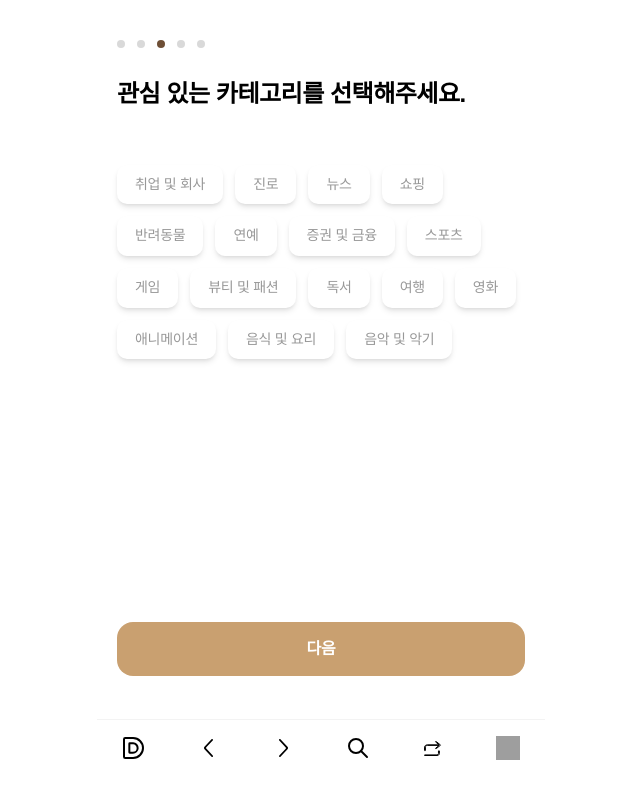
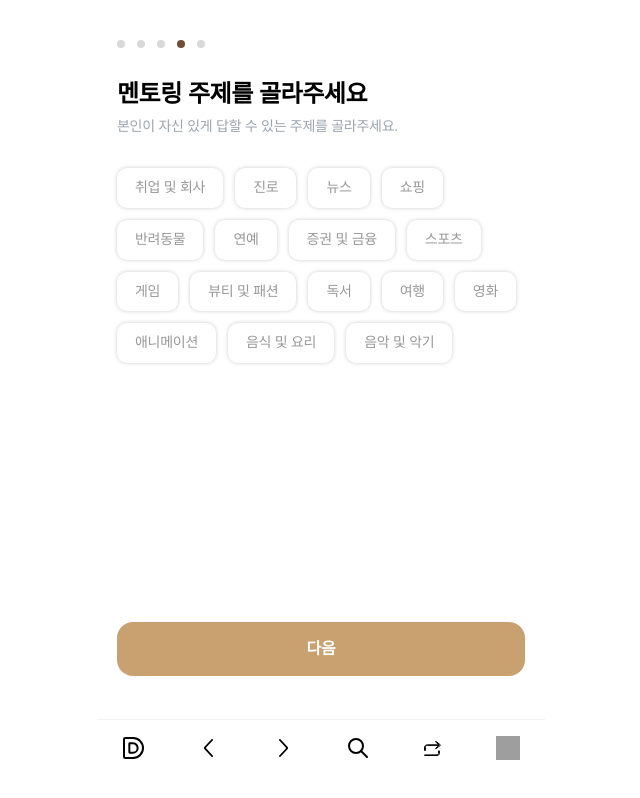
Before and after one commit to LatteChat/Latte-Frontend, a Next.js app: page /latte-chat/user/onboarding/category in a window 1280 px wide. Shown: the whole page, without its empty margins (319-959 px from the left). Built offline with nearby package versions, Linux system fonts and the light colour scheme; grey boxes are pictures that could not be loaded; a web font is replaced by a local one.

Commit message:
refactor: 유저 정보 수집 카테고리 페이지 인증 여부 제거

```diff
--- a/src/app/latte-chat/user/onboarding/category/page.tsx
+++ b/src/app/latte-chat/user/onboarding/category/page.tsx
@@ -6,35 +6,32 @@ import StepTitle from '@/features/user/onboarding/components/StepTitle'
 import { useSignupStore } from '@/features/user/stores/signupStore'
 import { CATEGORIES } from '@/shared/types/Type'
 import { useRouter } from 'next/navigation'
+import { useState } from 'react'
 
 export default function UserOnBoardingCategoryPage() {
   const router = useRouter()
-  const memberType = useSignupStore((state) => state.memberType)
   const categoryList = useSignupStore((state) => state.categoryList)
   const setCategoryList = useSignupStore((state) => state.setCategoryList)
+  const [isAvailable, setIsAvailable] = useState(true)
 
   const handleClickNextButton = () => {
     if (categoryList.length <= 0) {
-      alert('카테고리를 한 개 이상 선택해주세요')
+      setIsAvailable(false)
       return
     }
 
-    const hasAuthenticatedCategory = categoryList.some(
-      (category) => category === 'CAREER' || category === 'EDUCATION'
-    )
-
-    if (hasAuthenticatedCategory && memberType === 'SENIOR') {
-      router.push(`/latte-chat/user/onboarding/experience`)
-    } else {
-      router.push(`/latte-chat/user/onboarding/agreements`)
-    }
+    router.push(`/latte-chat/user/onboarding/introduce`)
   }
 
   return (
-    <main className="relative flex h-auto min-h-main flex-1 flex-col space-y-14 bg-white px-5 py-10 pb-32">
-      <StepTitle title={`관심 있는 카테고리를 선택해주세요.`} activeIndex={2} />
+    <main className="relative flex h-auto min-h-main flex-1 flex-col space-y-8 bg-white px-5 py-10 pb-32">
+      <StepTitle
+        title={`멘토링 주제를 골라주세요`}
+        intro="본인이 자신 있게 답할 수 있는 주제를 골라주세요."
+        activeIndex={3}
+      />
 
-      <div className="flex flex-col gap-5">
+      <div className="flex flex-col gap-1.5">
         <div className="flex flex-wrap gap-3">
           {CATEGORIES.map((category) => {
             const isSelected = categoryList.some(
@@ -52,10 +49,8 @@ export default function UserOnBoardingCategoryPage() {
             )
           })}
         </div>
-        {memberType === 'SENIOR' && (
-          <p className="b6 text-gray-5">
-            * 인증 마크가 붙은 건 간단한 인증이 필요합니다.
-          </p>
+        {!isAvailable && (
+          <span className="b9 text-secondary-red">* 선택이 필요합니다</span>
         )}
       </div>
 
--- a/src/features/user/onboarding/components/CategoryTag/index.tsx
+++ b/src/features/user/onboarding/components/CategoryTag/index.tsx
@@ -1,4 +1,3 @@
-import { useSignupStore } from '@/features/user/stores/signupStore'
 import clsx from 'clsx'
 
 type CategoryTagProps = {
@@ -7,33 +6,21 @@ type CategoryTagProps = {
   onClick?: () => void
 }
 
-const LOCK_CATEGORY = ['취업 및 회사', '진로']
-
 export default function CategoryTag({
   label,
   isSelected,
   onClick,
 }: CategoryTagProps) {
-  const memberType = useSignupStore((state) => state.memberType)
-  const isLockCategory = LOCK_CATEGORY.some((lock) => lock === label)
-
   return (
     <div className="relative">
-      {memberType === 'SENIOR' && isLockCategory && (
-        <div className="pointer-events-none absolute -top-4 left-1 inline-block">
-          <span className="b9 relative inline-block rounded bg-red-500 px-1 py-[2px] text-white after:absolute after:left-1 after:top-[calc(100%-1px)] after:border-x-[3px] after:border-t-4 after:border-x-transparent after:border-t-red-500 after:content-['']">
-            인증
-          </span>
-        </div>
-      )}
       <button
         type="button"
         onClick={onClick}
         className={clsx(
-          'flex items-center rounded-10 border-2 px-4 py-2 shadow-md transition-colors',
+          'flex items-center rounded-10 border-2 px-4 py-2 shadow-border transition-colors',
           isSelected
             ? 'border-secondary-brown-2 bg-secondary-brown-1 text-black'
-            : 'shadow-border text-gray-5 border-transparent bg-white'
+            : 'border-transparent bg-white text-gray-5'
         )}
       >
         <span className="b4 select-none">{label}</span>
```
